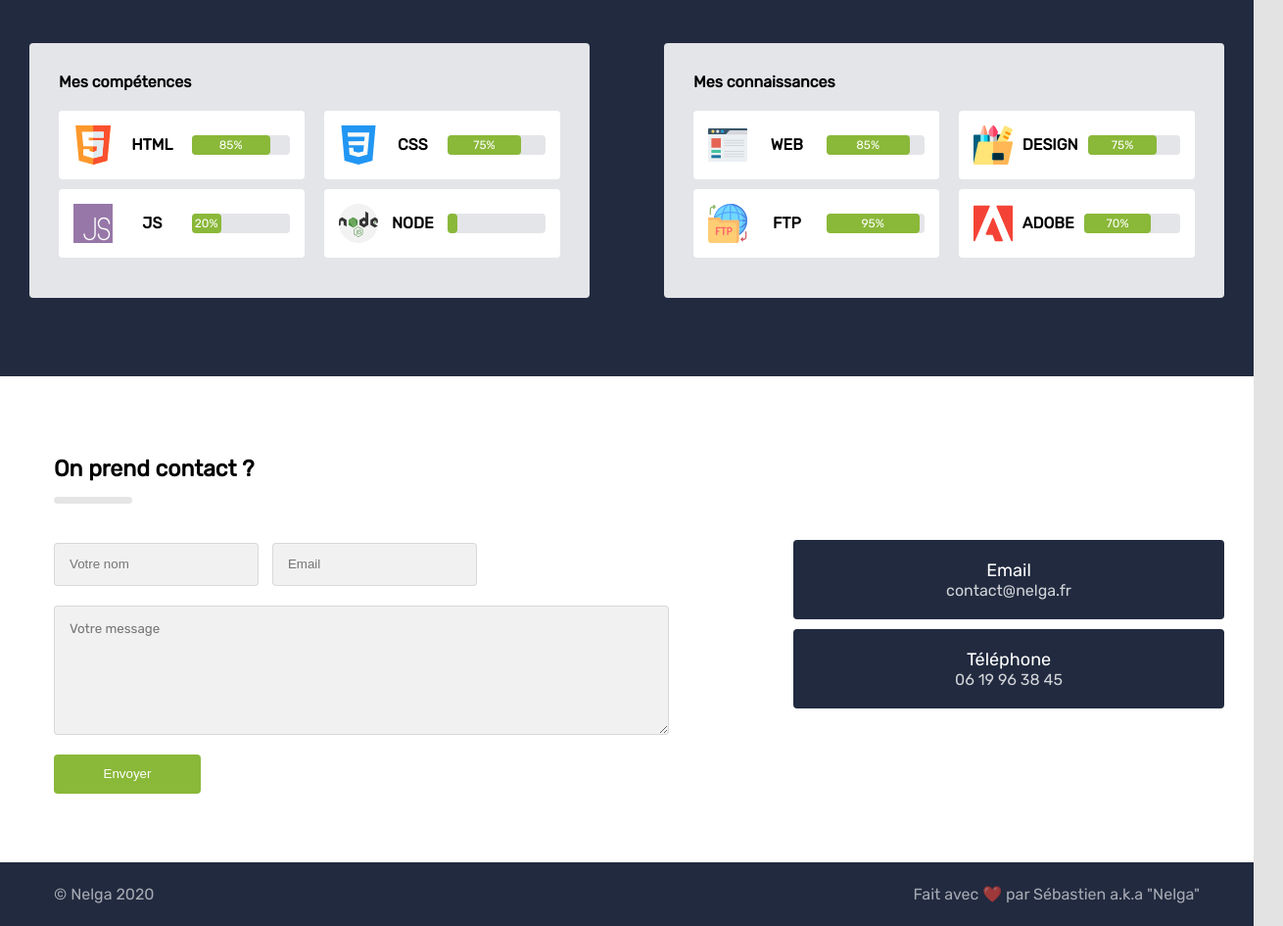
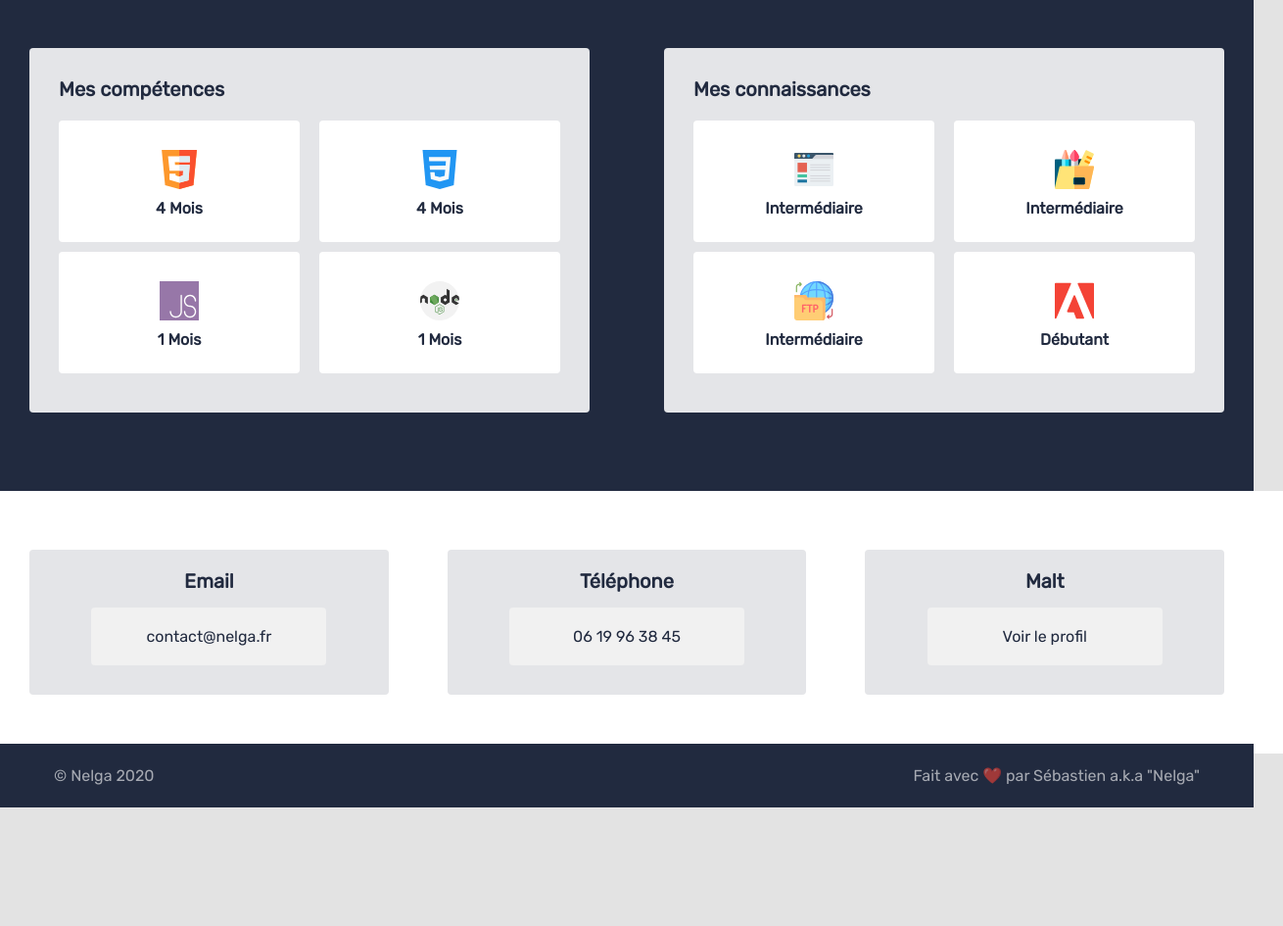
Before and after one commit to Nelga-Repo/nelga-website, a plain HTML site: page index.html in a window 1280 px wide. Shown: the part 920-1865 px from the top of the page at 98% size, 1310 px wide, since content can reach past the window. After the commit the page ends 1744 px from the top, so only its background shows below. Drawn offline with Linux system fonts and the light colour scheme.

Commit message:
Release v2.2
- Fix
- Content Modify
- Navbar logo link
- Main4 Refonte

```diff
--- a/css/main2.css
+++ b/css/main2.css
@@ -23,7 +23,7 @@
 
 .pre-title {
   margin-top: 30px;
-  font-size: 16px;
+  font-size: 20px;
   font-weight: 700;
   margin-bottom: 20px;
 }
--- a/css/main3.css
+++ b/css/main3.css
@@ -18,7 +18,6 @@
 .compote{
   background-color: #E4E5E8;
   width: 40%;
-  height: 200px;
   padding: 30px;
   border-radius: 4px;
   margin-left: 30px;
@@ -32,16 +31,18 @@
 }
 
 .comp-title {
-  font-size: 16px;
+  font-size: 20px;
   font-weight: 700;
   margin-bottom: 20px;
 }
 
 .comp-progress-left {
   margin-right: 10px;
-  width: 47%;
+  width: 100%;
+  max-width: 250px;
   display: flex;
-  justify-content: space-between;
+  flex-direction: column;
+  justify-content: center;
   align-items: center;
   background-color: #fff;
   padding: 15px;
@@ -50,6 +51,7 @@
 
 .comp-progress-left img{
   width: 40px;
+  padding-top: 15px;
 }
 
 .comp-progress-left p{
@@ -59,9 +61,11 @@
 
 .comp-progress-right {
   margin-left: 10px;
-  width: 45%;
+  width: 100%;
+  max-width: 250px;
   display: flex;
-  justify-content: space-between;
+  flex-direction: column;
+  justify-content: center;
   align-items: center;
   background-color: #fff;
   padding: 15px;
@@ -70,6 +74,7 @@
 
 .comp-progress-right img{
   width: 40px;
+  padding-top: 15px;
 }
 
 .comp-progress-right p{
--- a/css/main4.css
+++ b/css/main4.css
@@ -1,107 +1,57 @@
-.main4 {
-    background-color: #fff;
-    width: 100%;
-    padding: 80px 0 80px 0;
-    display: flex;
-    justify-content: center;
-    flex-wrap: nowrap;
+
+.call {
+  display: flex;
+  justify-content: center;
+  align-items: center;
+  background-color: #fff;
 }
 
-.main4-title p{
-  font-size: 23px;
-  font-weight: 700;
-  margin-bottom: 15px;
+.call-sizing{
+  display: flex;
+  width: 100%;
+  max-width: 1350px;
+  justify-content: space-between;
+  align-items: center;
+  padding-top: 60px;
+  padding-bottom: 60px;
+  padding-left: 30px;
+  padding-right: 30px;
+  background-color: #fff;
 }
 
-.main4-sizing {
-  width: 1400px;
-  max-width: 1400px;
+.call-info {
+  background-color: #E4E5E8;
   display: flex;
-  justify-content: space-between;
+  width: 300px;
+  flex-direction: column;
+  justify-content: center;
   align-items: center;
-  margin-left: 55px;
-}
-
-.main4-line{
-  background-color: rgba(0, 0, 0, 0.1);
-  width: 80px;
-  height: 7px;
-  border-radius: 7px;
-  margin-bottom: 20px;
-}
-
-.form-sizing {
-  width: 100%;
-  min-width: 150px;
-  display: flex;
-  flex-direction: column;
-  flex-wrap: nowrap;
-}
-
-.form-input {
-  background-color: #F1F1F1;
-
-  max-width: 300px;
-  min-width: 100px;
-  height: 40px;
-  padding-left: 15px;
-  padding-right: 15px;
-  margin-top: 20px;
-  border: none;
+  padding: 20px 50px;
   border-radius: 4px;
-  margin-right: 10px;
-  border: solid 1px rgba(0, 0, 0, 0.1);
-  flex-wrap: nowrap;
-}
-
-.form-text {
-  background-color: #F1F1F1;
-  width: 80%;
-  max-width: 645px;
-  min-width: 200px;
-  height: 100px;
-  padding: 15px;
-  margin-top: 20px;
-  border: none;
-  border-radius: 4px;
-  font-family: 'Rubik', sans-serif;
-  border: solid 1px rgba(0, 0, 0, 0.1);
-}
-
-.area-field {
-  display: flex;
-  flex-direction: column;
-}
-
-.form-submit {
-  width: 150px;
-  height: 40px;
-  background-color: #8ab839;
-  border-radius: 4px;
-  border: none;
-  color: white;
-  margin-top: 20px;
-}
-
-.info-box {
-  background-color: #212A3F;
-  width: 400px;
-  padding: 20px;
-  margin: 10px;
-  text-align: center;
-  border-radius: 4px;
+  color: #212A3F;
+  margin-left: 30px;
   margin-right: 30px;
 }
 
-.info-box p{
-  color: rgba(255, 255, 255, 0.8);
+.call-info h3 {
+  font-size: 20px;
+  padding-bottom: 15px;
 }
 
-.info-title {
-  font-size: 18px;
-  color: white !important;
+
+.call-content a, p {
+  text-decoration: none;
+  color: #212A3F;
 }
 
-input:focus, select:focus, textarea:focus, button:focus {
-    outline: none;
+.call-content {
+  background-color: #F1F1F1;
+  display: flex;
+  justify-content: center;
+  text-align: center;
+  padding: 20px;
+  width: 100%;
+  max-width: 200px;
+  border-radius: 4px;
+  margin-bottom: 10px;
 }
--- a/css/top1.css
+++ b/css/top1.css
@@ -27,7 +27,7 @@
 .title-top1 {
   margin-bottom: 20px !important;
   color: white !important;
-  font-size: 23px;
+  font-size: 30px;
 }
 
 .top1-text {
--- a/index.html
+++ b/index.html
@@ -34,7 +34,9 @@
     <header class="header">
       <div class="sizing-header">
           <div class="logo">
-            <img src="images/short-sombre.png" alt="Logo Nelga.fr" class="logo-sizing">
+            <a href="https://www.nelga.fr/">
+              <img src="images/short-sombre.png" alt="Logo Nelga.fr" class="logo-sizing">
+            </a>
           </div>
           <div class="menu">
             <a href="https://www.nelga.fr/">Accueil</a>
@@ -95,41 +97,21 @@
           <div class="progress-language">
             <div class="comp-progress-left">
               <img src="images/html.svg" alt="">
-              <p>HTML</p>
-              <div class="bar">
-                <div class="bar-progress1">
-                  <p class="pourcent">85%</p>
-                </div>
-              </div>
+              <p>4 Mois</p>
             </div>
             <div class="comp-progress-right">
               <img src="images/css.svg" alt="">
-              <p>CSS</p>
-              <div class="bar">
-                <div class="bar-progress2">
-                  <p class="pourcent">75%</p>
-                </div>
-              </div>
+              <p>4 Mois</p>
             </div>
           </div>
           <div class="progress-language">
             <div class="comp-progress-left">
               <img src="images/js.svg" alt="">
-              <p>JS</p>
-              <div class="bar">
-                <div class="bar-progress3">
-                  <p class="pourcent">20%</p>
-                </div>
-              </div>
+              <p>1 Mois</p>
             </div>
             <div class="comp-progress-right">
               <img src="images/nodejs.svg" alt="">
-              <p>NODE</p>
-              <div class="bar">
-                <div class="bar-progress4">
-                  <p class="pourcent"></p>
-                </div>
-              </div>
+              <p>1 Mois</p>
             </div>
           </div>
         </div>
@@ -141,77 +123,45 @@
           <div class="progress-language">
             <div class="comp-progress-left">
               <img src="images/web.svg" alt="">
-              <p>WEB</p>
-              <div class="bar">
-                <div class="bar-progress5">
-                  <p class="pourcent">85%</p>
-                </div>
-              </div>
+              <p>Intermédiaire</p>
             </div>
             <div class="comp-progress-right">
               <img src="images/art-design.svg" alt="">
-              <p>DESIGN</p>
-              <div class="bar">
-                <div class="bar-progress6">
-                  <p class="pourcent">75%</p>
-                </div>
-              </div>
+              <p>Intermédiaire</p>
             </div>
           </div>
           <div class="progress-language">
             <div class="comp-progress-left">
               <img src="images/ftp.svg" alt="">
-              <p>FTP</p>
-              <div class="bar">
-                <div class="bar-progress7">
-                  <p class="pourcent">95%</p>
-                </div>
-              </div>
+              <p>Intermédiaire</p>
             </div>
             <div class="comp-progress-right">
               <img src="images/adobe.svg" alt="">
-              <p>ADOBE</p>
-              <div class="bar">
-                <div class="bar-progress8">
-                  <p class="pourcent">70%</p>
-                </div>
-              </div>
+              <p>Débutant</p>
             </div>
           </div>
         </div>
       </div>
     </div>
     <!-- Affichage des contacts. Modification CSS = contact.css -->
-    <div class="main4">
-      <div class="main4-sizing">
-        <div class="form-sizing">
-          <div class="main4-title">
-            <p>On prend contact ?</p>
-            <div class="main4-line"></div>
-          </div>
-          <div class="main4-form">
-            <div class="form">
-              <form class="form" action="index.html" method="post">
-                <div class="text-field">
-                  <input type="text" name="Nom" placeholder="Votre nom" class="form-input">
-                  <input type="email" name="Email" placeholder="Email" class="form-input">
-                </div>
-                <div class="area-field">
-                  <textarea name="name" class="form-text" placeholder="Votre message"></textarea>
-                  <button type="submit" name="button" class="form-submit">Envoyer</button>
-                </div>
-              </form>
-            </div>
+    <div class="call">
+      <div class="call-sizing">
+        <div class="call-info">
+            <h3>Email</h3>
+          <div class="call-content">
+            <a href="mailto:contact@nelga.fr"><p>contact@nelga.fr</p></a>
           </div>
         </div>
-        <div class="contact-info">
-          <div class="info-box">
-            <p class="info-title">Email</p>
-            <p>contact@nelga.fr</p>
+        <div class="call-info">
+          <h3>Téléphone</h3>
+          <div class="call-content">
+            <p>06 19 96 38 45</p>
           </div>
-          <div class="info-box">
-            <p class="info-title">Téléphone</p>
-            <p>06 19 96 38 45</p>
+        </div>
+        <div class="call-info">
+            <h3>Malt</h3>
+          <div class="call-content">
+            <a href="https://www.malt.fr/profile/sebastienjoumel2"><p>Voir le profil</p></a>
           </div>
         </div>
       </div>
--- a/responsive/flex1015.css
+++ b/responsive/flex1015.css
@@ -92,3 +92,29 @@
 .project-img {
   display: none;
 }
+
+.comp-progress-left {
+  width: 100%;
+  max-width: 350px;
+}
+
+.comp-progress-right {
+  width: 100%;
+  max-width: 350px;
+}
+
+.compote {
+  display: flex;
+  flex-direction: column;
+  justify-content: center;
+}
+
+.call-sizing {
+  display: flex;
+  flex-direction: column;
+}
+
+.call-info {
+  width: 80%;
+  margin-top: 20px;
+}
```
Also changed, not shown: certifications/index.html (+2 -0 lines), projects/index.html (+6 -9 lines).
